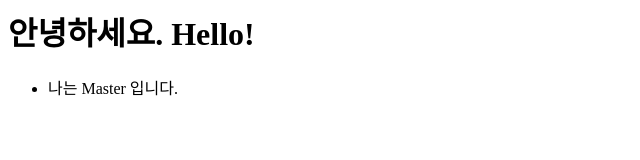
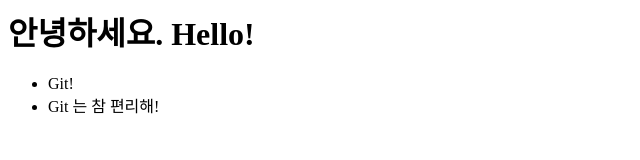
Before and after one commit to kyyeto9984/kism_git_kyyeto9984, a plain HTML site: page index.html in a window 1280 px wide. Shown: the whole page, without its empty margins (0-640 px from the left). Drawn offline with Linux system fonts and the light colour scheme.

Commit message:
li 태그 추가 및 변경

```diff
--- a/index.html
+++ b/index.html
@@ -6,7 +6,8 @@
 <body>
 <h1>안녕하세요. Hello!</h1>
 <ul>
-	<li>나는 Master 입니다.</li>
+	<li>Git!</li>
+	<li>Git 는 참 편리해!</li>
 </ul>
 </body>
 </html>
```
